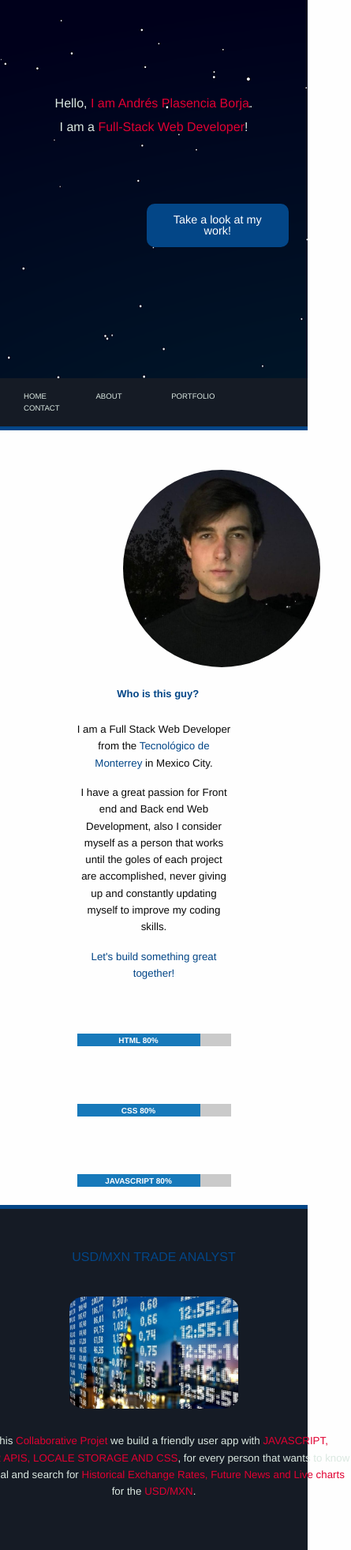
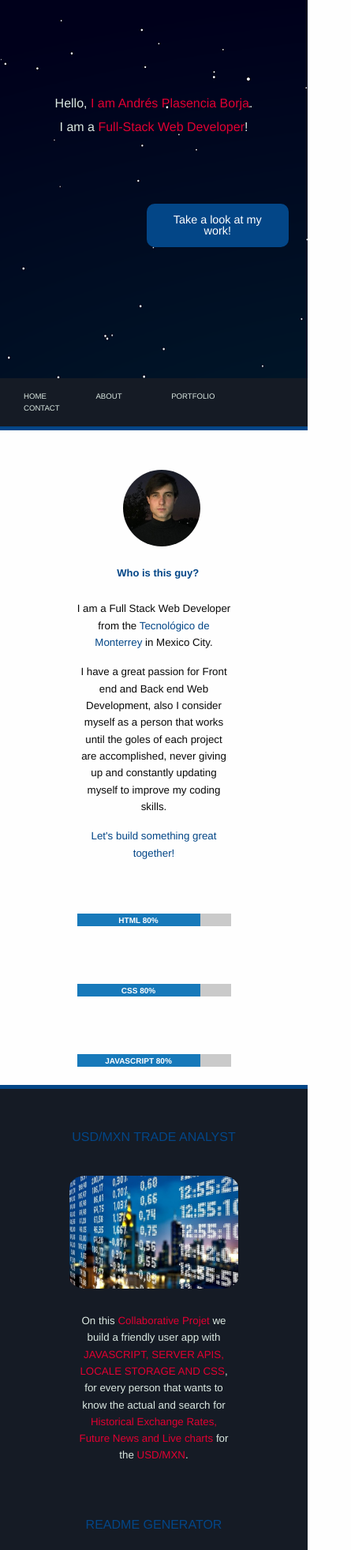
Before and after one commit to ANDRESPLASENCIABORJA/APB-PORTFOLIO, a plain HTML site: page index.html in a window 390 px wide. Shown: the top 1963 px of the page at 79% size, 445 px wide, since content can reach past the window. Drawn offline with nearby package versions, Linux system fonts and the light colour scheme.

Commit message:
responsive changes

```diff
--- a/assets/css/style.css
+++ b/assets/css/style.css
@@ -188,7 +188,7 @@ footer ul li:hover {
     margin-left: 25%;
   }
 
-  .picture {
+  img.picture {
     display: inline-block;
     width: 25%;
     align-items: center;
@@ -213,7 +213,7 @@ footer ul li:hover {
     margin-left: 17.5%;
   }
 
-  .text-line {
+  p.text-line {
     font-size: smaller;
     width: 50%;
     margin-left: 0%;
```
